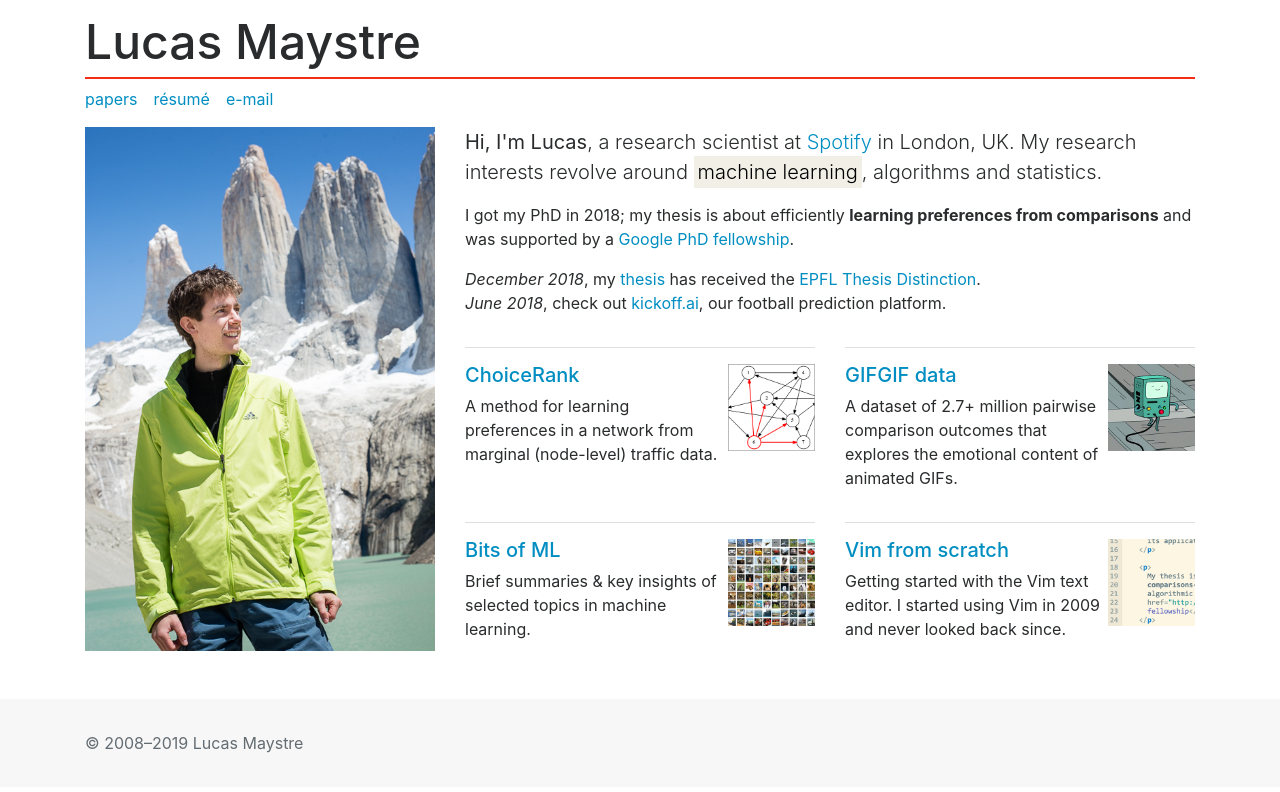
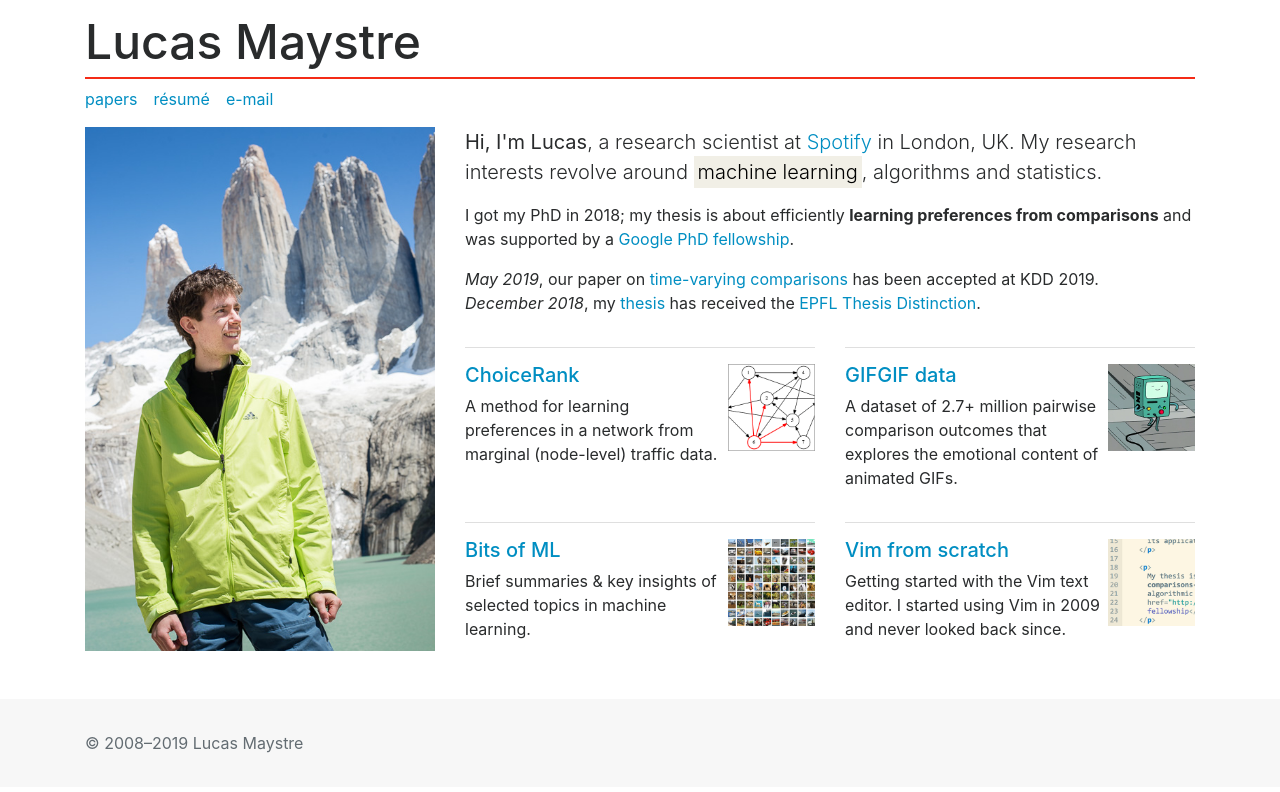
Before and after one commit to lucasmaystre/lum-web, a Jekyll site: the page built from index.html, in a window 1280 px wide. Shown: the top 792 px of the page. Built offline with Jekyll 4.4.1, drawn with Linux system fonts in a browser that asks for light colours.

Commit message:
KickScore paper accepted at KDD 2019.

```diff
--- a/_data/papers.yml
+++ b/_data/papers.yml
@@ -1,6 +1,6 @@
 maystre2019pairwise:
-  year: 2019
-  title: "Linear-Time Inference for Pairwise Comparisons with Gaussian-Process Dynamics"
+  venue: KDD 2019
+  title: "Pairwise Comparisons with Flexible Time-Dynamics"
   authors: Lucas Maystre, Victor Kristof, Matthias Grossglauser
   links:
     arXiv: https://arxiv.org/abs/1903.07746
--- a/index.html
+++ b/index.html
@@ -22,11 +22,12 @@ layout: default
     </p>
 
     <ol id="news">
+      <li><em>May 2019</em>,
+      our paper on <a href="https://arxiv.org/abs/1903.07746">time-varying
+      comparisons</a> has been accepted at KDD 2019.</li>
       <li><em>December 2018</em>,
       my <a href="papers#maystre2018efficient">thesis</a> has received the <a
       href="https://phd.epfl.ch/edic/thesis-distinction">EPFL Thesis Distinction</a>.</li>
-      <li><em>June 2018</em>,
-      check out <a href="https://kickoff.ai">kickoff.ai</a>, our football prediction platform.</li>
     </ol>
 
     <div class="row">
```
Also changed, not shown: papers.md (+1 -1 lines).
